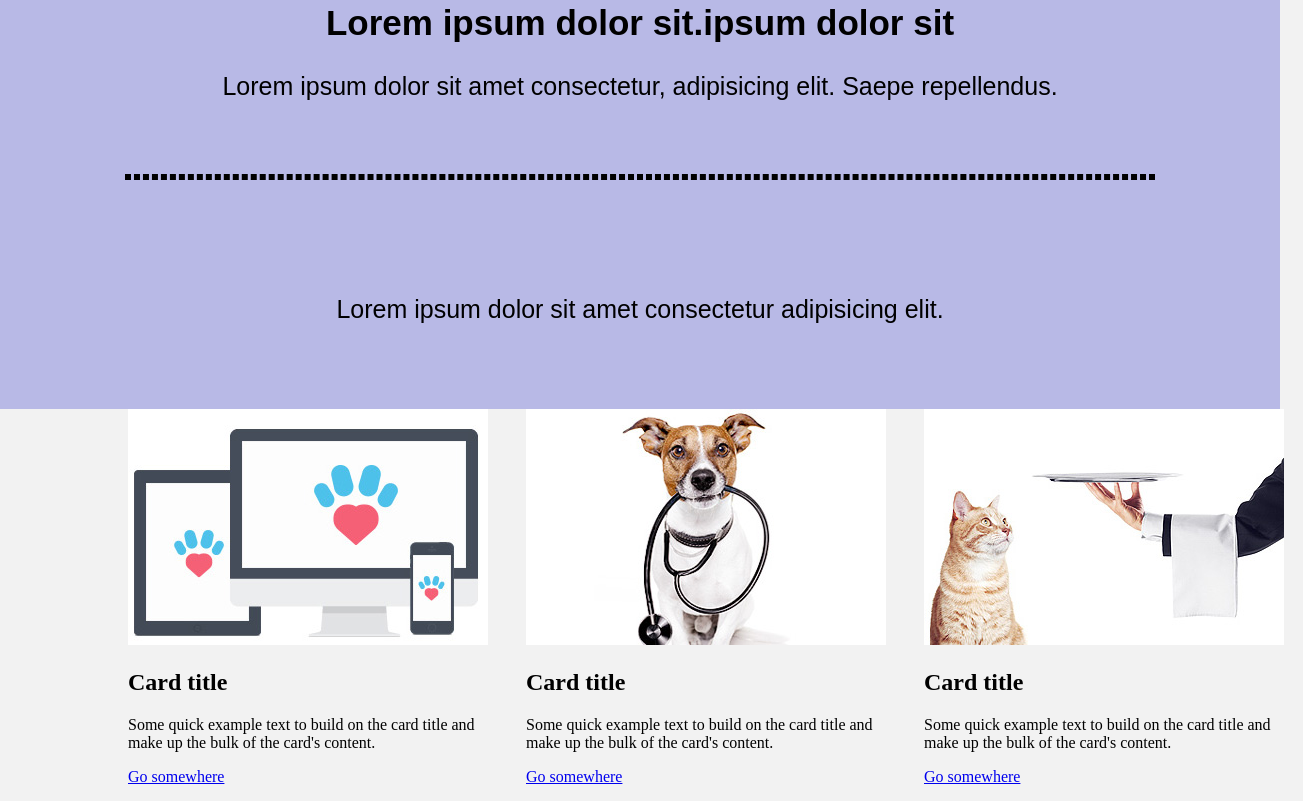
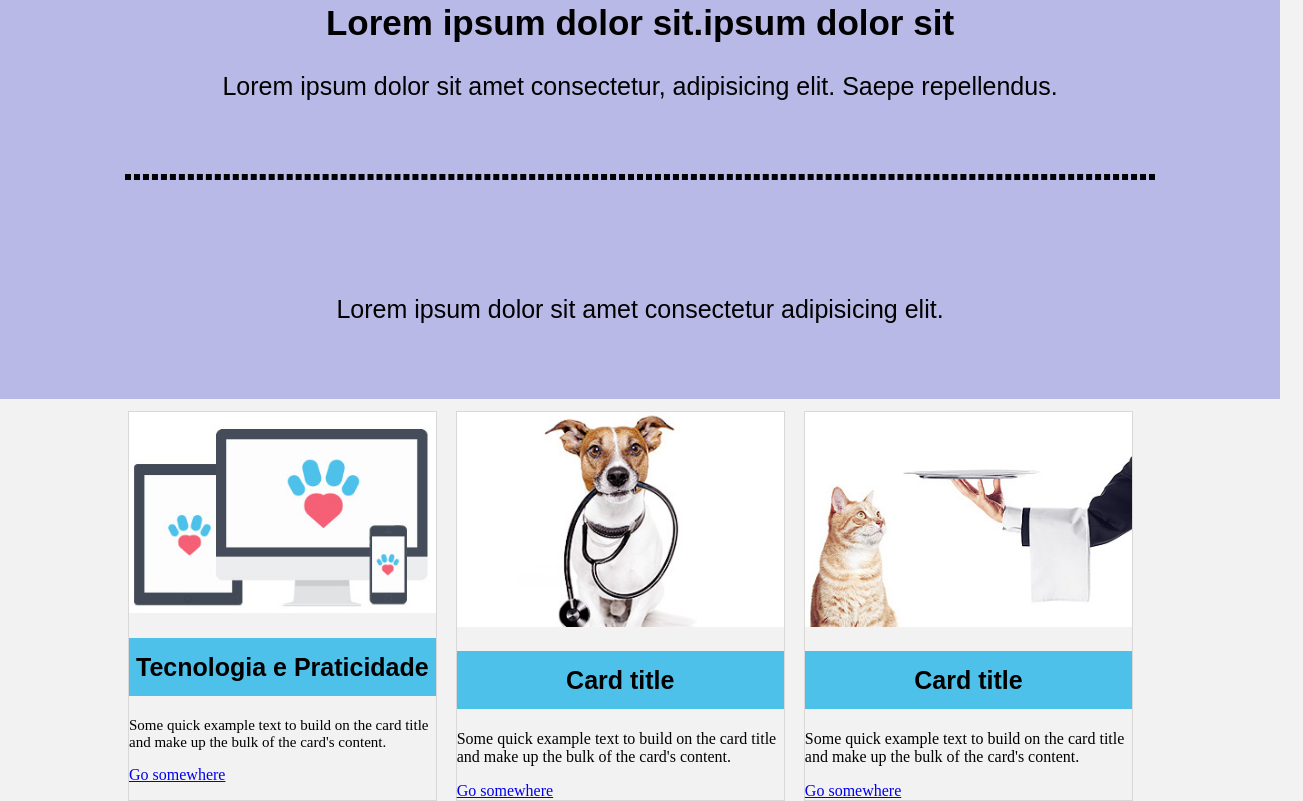
Before and after one commit to Leandros575/projetopet, a plain HTML site: page index.html in a window 1280 px wide. Shown: the part 801-1602 px from the top of the page, 1303 px wide, since content can reach past the window. Drawn offline with Linux system fonts and the light colour scheme.

Commit message:
modelando cards

```diff
--- a/css/style.css
+++ b/css/style.css
@@ -139,7 +139,7 @@ header .menu a:hover {
 }
 
 #about-1 .container .titulo .p-2 {
-    padding: 90px 0px 60px 0px;
+    padding: 90px 0px 50px 0px;
 }
 
 
@@ -160,24 +160,104 @@ header .menu a:hover {
     width: 980px;
     margin: 0 auto;
     width: 80%;
+    padding-top: 12px;
 }
 
 #about-2 .card-1 {
-    padding: 0px 19px 0px 0px;
+    padding: 0px 0px 0px 0px;
     margin: 0px 19px 0px 0px;
+    border: 1px solid #D9D8D7;
+}
+
+#about-2 .card-2 {
+    padding: 0px 0px 0px 0px;
+    margin: 0px 19px 0px 0px;
+    border: 1px solid #D9D8D7;
+}
+
+#about-2 .card-3 {
+    padding: 0px 0px 0px 0px;
+    margin: 0px 19px 0px 0px;
+    border: 1px solid #D9D8D7;
+}
+
+#about-2 .container .card-1 .card-body {
+
+}
+
+
+#about-2 .container .card-2 .card-body {
+
+}
+
+
+#about-2 .container .card-3 .card-body {
+
+}
+
+
+#about-2 .container .card-1 .card-img-top {
     width: 100%;
 }
 
-#about-2 .card-2 {
-    padding: 0px 19px 0px 0px;
-    margin: 0px 19px 0px 0px;
+
+#about-2 .container .card-2 .card-img-top {
+    width: 100%;
+
 }
 
-#about-2 .card-3 {
-    padding: 0px 19px 0px 0px;
-    margin: 0px 19px 0px 0px;
+
+#about-2 .container .card-3 .card-img-top {
+    width: 100%;
 }
 
+#about-2 .container .card-1 .card-body h1 {
+    font-family: Arial, Helvetica, sans-serif;
+    font-size: 25px;
+    font-family: 300;
+    text-align: center;
+    background-color: #4EC1EA;
+    line-height: 58px;
+}
+
+
+#about-2 .container .card-1 .card-body p {
+    font-size: 15px;
+}
+
+
+#about-2 .container .card-2 .card-body h1 {
+    font-family: Arial, Helvetica, sans-serif;
+    font-size: 25px;
+    font-family: 300;
+    text-align: center;
+    background-color: #4EC1EA;
+    line-height: 58px;
+}
+
+
+
+#about-2 .container .card-3 .card-body p {
+    line
+}
+
+
+#about-2 .container .card-3 .card-body h1 {
+    font-family: Arial, Helvetica, sans-serif;
+    font-size: 25px;
+    font-family: 300;
+    text-align: center;
+    background-color: #4EC1EA;
+    line-height: 58px;
+
+}
+
+
+
+
+
+#about-2 .container .card-1 .card-body p {
+}
 
 
 /*responsivel para telas menores. */
--- a/index.html
+++ b/index.html
@@ -62,7 +62,7 @@
             <div class="card-1">
                 <img class="card-img-top" src="/img/card01.jpg" alt="Card image cap">
                 <div class="card-body">
-                    <h1 class="card-title">Card title</h1>
+                    <h1 class="card-title">Tecnologia e Praticidade</h1>
                     <p class="card-text">Some quick example text to build on the card title and make up the bulk of the
                         card's content.</p>
                     <a href="#" class="btn btn-primary">Go somewhere</a>
```
